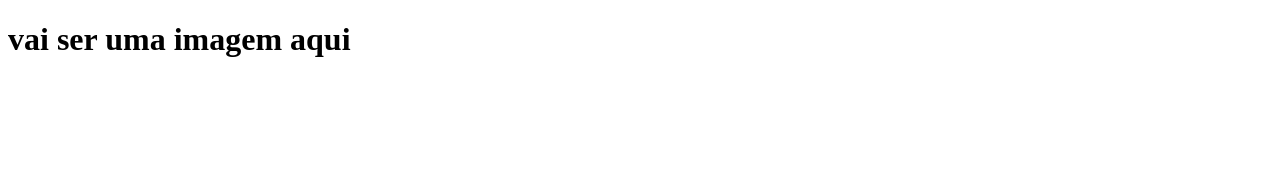
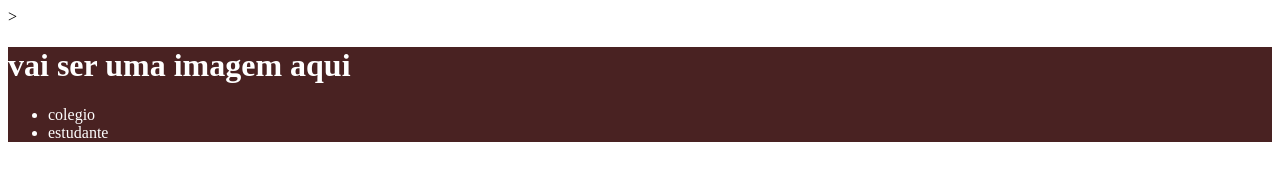
Before and after one commit to martinha456789/site-html-css-criativo-marta, a plain HTML site: page index.html in a window 1280 px wide. Drawn offline with Linux system fonts and the light colour scheme.

Commit message:
Add files via upload

```diff
--- a/index.html
+++ b/index.html
@@ -5,8 +5,18 @@
     <meta http-equiv="X-UA-Compatible" content="IE=edge">
     <meta name="viewport" content="width=device-width, initial-scale=1.0">
     <title>Document</title>
+    <link rel="stylesheet" href="style.css">>
 </head>
 <body>
-<h1>vai ser uma imagem aqui</h1>
+    <header>
+
+    <h1>vai ser uma imagem aqui</h1>
+    <ul>
+        <li>colegio</li>
+        <li>estudante</li>
+    </ul>
+    </header>
+
+</ul>
 </body>
 </html>
--- /dev/null
+++ b/style.css
@@ -0,0 +1,4 @@
+header{
+    background-color:#492222;
+color:white;
+}
```
